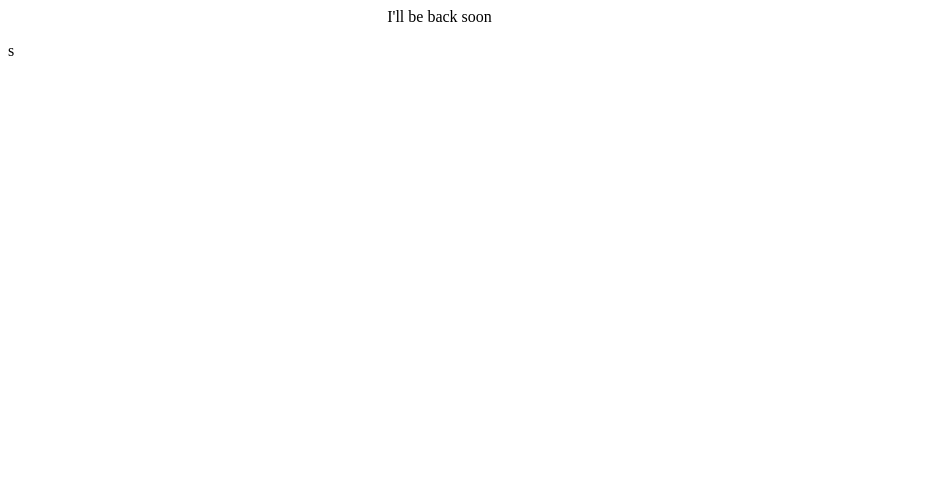
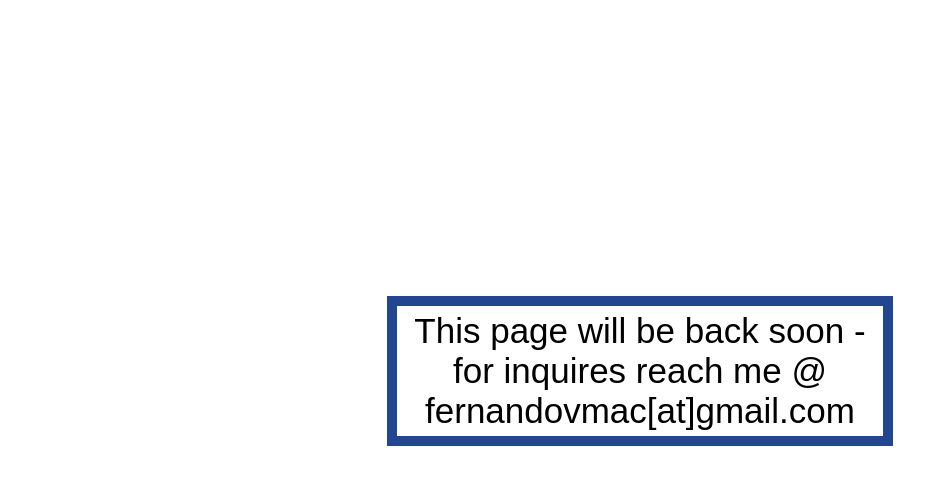
Before and after one commit to fernandovmac/fernandovmac.github.io, a plain HTML site: page index.html in a window 1280 px wide. Shown: the whole page, without its empty margins (0-948 px from the left). Drawn offline with Linux system fonts and the light colour scheme.

Commit message:
fixed style

```diff
--- a/index.html
+++ b/index.html
@@ -8,8 +8,8 @@
   <body>
 
     <div class="comingsoon">
-    <p>I'll be back soon</p>
+    <p>This page will be back soon - for inquires reach me @ fernandovmac[at]gmail.com</p>
     </div>
- s
+
   </body>
 </html>
--- a/style.css
+++ b/style.css
@@ -1,7 +1,17 @@
 .comingsoon{
   max-width: 40%;
   margin: auto;
-  border: 3px;
-  border-color: deeppink;
+  padding-top: 20%;
 
 }
+
+p{
+    border: #22468f;
+    text-align: center;
+    border-style: solid;
+    border-width: 10px;
+    font-family: szHead,Arial,"Helvetica Neue",Helvetica,Arial,sans-serif;
+    font-size: 35px;
+    padding: 1%;
+
+}
```
